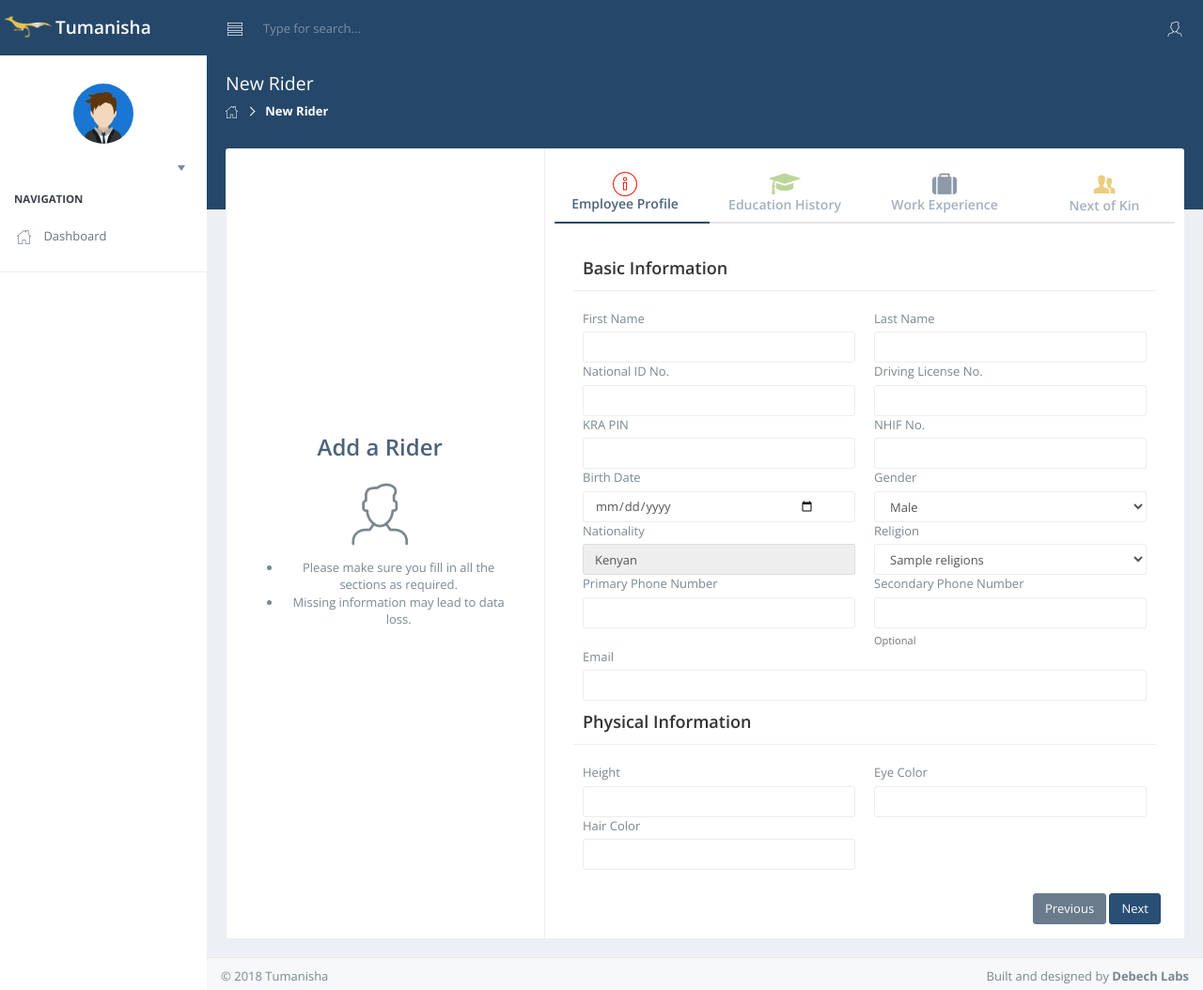
After one commit to tumanisha-dev-team/tumanisha-app, a Laravel app: template resources/views/dashboard/employees/newrider.blade.php in a window 1280 px wide. The commit adds this page. Shown: the whole page at 94% size. Run offline with Laravel 8, Linux system fonts and the light colour scheme; the template is opened without the code that fills it: most values are stand-ins (such as "Sample title", 1, 10 or a date in 2020); data that the repository does not hold is empty; some libraries are stand-ins or nearby versions; some web fonts are replaced.

Commit message:
Started the riders module

```diff
--- /dev/null
+++ b/resources/views/dashboard/employees/newrider.blade.php
@@ -0,0 +1,497 @@
+@extends('layouts.dashboard')
+
+@section('title', 'New Rider')
+
+@section('css')
+<link href="{{ asset('dashboard/plugins/ionicons/css/ionicons.min.css') }}" rel="stylesheet">
+<link rel="stylesheet" type="text/css" href="{{ asset('dashboard/plugins/bootstrap-validator/bootstrapValidator.min.css') }}">
+@endsection
+
+@section('content')
+<div class="panel">
+	<div class="eq-height clearfix">
+		<div class="col-md-4 eq-box-md text-center box-vmiddle-wrap bord-hor">
+			<div class="box-vmiddle pad-all">
+				<h3 class="text-main">Add a Rider</h3>
+				<div class="pad-ver">
+					 <i class="demo-pli-male icon-5x"></i>
+				</div>
+				<ul>
+					<li>Please make sure you fill in all the sections as required.</li>
+					<li>Missing information may lead to data loss.</li>
+				</ul>
+			</div>
+		</div>
+		<div class="col-md-8 eq-box-md eq-no-panel">
+			<div id="demo-main-wz">
+				<ul class="row wz-step wz-icon-bw wz-nav-off mar-top">
+					<li class="col-xs-3">
+						<a data-toggle="tab" href="#employee-profile">
+							<span class="text-danger"><i class="demo-pli-information icon-2x"></i></span>
+							<h5 class="mar-no">Employee Profile</h5>
+						</a>
+					</li>
+
+					<li class="col-xs-3">
+						<a data-toggle="tab" href="#education-history">
+							<span class="text-success"><i class="fa fa-graduation-cap fa-2x"></i></span>
+							<h5 class="mar-no">Education History</h5>
+						</a>
+					</li>
+
+					<li class="col-xs-3">
+						<a data-toggle="tab" href="#work-experience">
+							<span class="text-primary"><i class="fa fa-suitcase fa-2x"></i></span>
+							<h5 class="mar-no">Work Experience</h5>
+						</a>
+					</li>
+
+					<li class="col-xs-3">
+						<a data-toggle="tab" href="#next-of-kin">
+							<span class="text-warning"><i class="ion ion-person-stalker icon-2x"></i></span>
+							<h5 class="mar-no">Next of Kin</h5>
+						</a>
+					</li>
+				</ul>
+
+				<div class="progress progress-xs">
+					<div class="progress-bar progress-bar-primary"></div>
+				</div>
+
+				{!! Form::open(['id' => 'employee-form', 'url' => route('post-new-rider')]) !!}
+
+					<div class="panel-body">
+						<div class="tab-content">
+							<div id="employee-profile" class="tab-pane">
+								<fieldset>
+									<legend>Basic Information</legend>
+									<div class="form-group">
+										<div class="col-lg-6">
+											{!! Form::label('first_name', 'First Name', ['class' => 'control-label']) !!}
+											{!! Form::text('first_name', NULL, ['class' => 'form-control']) !!}
+										</div>
+										<div class="col-lg-6">
+											{!! Form::label('last_name', 'Last Name', ['class' => 'control-label']) !!}
+											{!! Form::text('last_name', NULL, ['class' => 'form-control']) !!}
+										</div>
+									</div>
+
+									<div class="form-group">
+										<div class="col-lg-6">
+											{!! Form::label('national_id_no', 'National ID No.', ['class' => 'control-label']) !!}
+											{!! Form::text('national_id_no', NULL, ['class' => 'form-control']) !!}
+										</div>
+										<div class="col-lg-6">
+											{!! Form::label('license_no', 'Driving License No.', ['class' => 'control-label']) !!}
+											{!! Form::text('license_no', NULL, ['class' => 'form-control']) !!}
+										</div>
+									</div>
+
+									<div class="form-group">
+										<div class="col-lg-6">
+											{!! Form::label('kra_pin', 'KRA PIN', ['class' => 'control-label']) !!}
+											{!! Form::text('kra_pin', NULL, ['class' => 'form-control']) !!}
+										</div>
+										<div class="col-lg-6">
+											{!! Form::label('nhif_no', 'NHIF No.', ['class' => 'control-label']) !!}
+											{!! Form::text('nhif_no', NULL, ['class' => 'form-control']) !!}
+										</div>
+									</div>
+
+									<div class="form-group">
+										<div class="col-lg-6">
+											{!! Form::label('date_of_birth', 'Birth Date', ['class' => 'control-label']) !!}
+											{!! Form::date('date_of_birth', NULL, ['class' => 'form-control']) !!}
+										</div>
+										<div class="col-lg-6">
+											{!! Form::label('gender', 'Gender', ['class' => 'control-label']) !!}
+											{!! Form::select('gender', ['Male', 'Female'], NULL, ['class' => 'form-control']) !!}
+										</div>
+									</div>
+
+									<div class="form-group">
+										<div class="col-lg-6">
+											{!! Form::label('nationality', 'Nationality', ['class' => 'control-label']) !!}
+											{!! Form::text('nationality', 'Kenyan', ['class' => 'form-control', 'disabled' => 'disabled']) !!}
+										</div>
+										<div class="col-lg-6">
+											{!! Form::label('religion', 'Religion', ['class' => 'control-label']) !!}
+											{!! Form::select('religion', $religions, NULL, ['class' => 'form-control']) !!}
+										</div>
+									</div>
+
+									<div class="form-group">
+										<div class="col-lg-6">
+											{!! Form::label('primary_phone_number', 'Primary Phone Number', ['class' => 'control-label']) !!}
+											{!! Form::text('primary_phone_number', NULL, ['class' => 'form-control']) !!}
+										</div>
+										<div class="col-lg-6">
+											{!! Form::label('secondary_phone_number', 'Secondary Phone Number', ['class' => 'control-label']) !!}
+											{!! Form::text('secondary_phone_number', NULL, ['class' => 'form-control']) !!}
+											<small class="help-block">Optional</small>
+										</div>
+									</div>
+
+									<div class="form-group">
+										<div class="col-lg-12">
+											{!! Form::label('email', 'Email', ['class' => 'control-label']) !!}
+											{!! Form::email('email', NULL, ['class' => 'form-control']) !!}
+										</div>
+									</div>
+								</fieldset>
+
+								<fieldset>
+									<legend>Physical Information</legend>
+									<div class="form-group">
+										<div class="col-lg-6">
+											{!! Form::label('height', 'Height', ['class' => 'control-label']) !!}
+											{!! Form::number('height', NULL, ['class' => 'form-control']) !!}
+										</div>
+										<div class="col-lg-6">
+											{!! Form::label('eye_color', 'Eye Color', ['class' => 'control-label']) !!}
+											{!! Form::text('eye_color', NULL, ['class' => 'form-control']) !!}
+										</div>
+									</div>
+
+									<div class="form-group">
+										<div class="col-lg-6">
+											{!! Form::label('hair_color', 'Hair Color', ['class' => 'control-label']) !!}
+											{!! Form::text('hair_color', NULL, ['class' => 'form-control']) !!}
+										</div>
+									</div>
+								</fieldset>
+							</div>
+
+							<div id="education-history" class="tab-pane">
+								<div class="form-group">
+									{!! Form::label('college_high_schoool', 'High School/College') !!}
+									{!! Form::text('college_high_school', NULL, ['class' => 'form-control']) !!}
+								</div>
+
+								<div class="form-group">
+									{!! Form::label('primary_school', 'Primary School') !!}
+									{!! Form::text('primary_school', NULL, ['class' => 'form-control']) !!}
+								</div>
+							</div>
+
+							<div id="work-experience" class="tab-pane">
+								<div id="work-experience-template-holder">
+									<div class="work-experience-template bord-all pad-all mar-btm" id="experience_0" data-id = "0">
+										<div class="form-group mar-btm">
+											<div class="col-lg-6">
+												{!! Form::label('company', 'Company Name', ['class' => 'control-label']) !!}
+												{!! Form::text('company[]', NULL, ['class' => 'form-control']) !!}
+											</div>
+											<div class="col-lg-6">
+												{!! Form::label('role', 'Role', ['class' => 'control-label']) !!}
+												{!! Form::text('role[]', NULL, ['class' => 'form-control']) !!}
+											</div>
+										</div>
+										<div class="form-group mar-top">
+											<label class="control-label">Referees</label>
+											<table class="table table-vcenter">
+												<thead>
+													<th>#</th>
+													<th>Name</th>
+													<th>Phone</th>
+													<th>Email</th>
+													<th></th>
+												</thead>
+												<tbody class="referee_content">
+													<tr class="referee_rows">
+														<td>1</td>
+														<td class="referee_name">{!! Form::text('referee_name[0][]', NULL, ['class' => 'form-control']) !!}</td>
+														<td class="referee_contact">{!! Form::text('referee_contact[0][]', NULL, ['class' => 'form-control']) !!}</td>
+														<td class="referee_email">{!! Form::email('referee_email[0][]', NULL, ['class' => 'form-control']) !!}</td>
+														<td><a class="btn btn-danger btn-xs remove-referee"><i class="fa fa-minus"></i>&nbsp;&nbsp;Remove Referee</a></td>
+													</tr>
+												</tbody>
+											</table>
+										</div>
+
+										<div class="text-right">
+											<a class="btn btn-xs btn-default add-referee"><i class="fa fa-plus"></i>&nbsp;&nbsp;Add Referee</a>
+											<a class="btn btn-xs btn-danger remove-experience"><i class="fa fa-minus"></i>&nbsp;&nbsp;Remove Experience</a>
+										</div>
+									</div>
+								</div>
+
+								<a class="btn btn-default btn-xs" id="add-experience" role="button"><i class="fa fa-plus"></i>&nbsp;&nbsp;Add Experience</a>
+							</div>
+
+							<div id="next-of-kin" class="tab-pane">
+								<div id="next-of-kin-template">
+									<div class="nextkin bord-all pad-all mar-btm">
+										<div class="row form-group mar-btm">
+											<div class="col-md-6">
+												{!! Form::label('name', 'Name', ['class' => 'control-label']) !!}
+												{!! Form::text('name', NULL, ['class' => 'form-control']) !!}
+											</div>
+											<div class="col-md-6">
+												{!! Form::label('contact', 'Phone Number', ['class' => 'control-label']) !!}
+												{!! Form::text('contact', NULL, ['class' => 'form-control']) !!}
+											</div>
+										</div>
+
+										<div class="text-right">
+											<a class="btn btn-xs btn-danger remove-kin"><i class="fa fa-minus"></i>&nbsp;&nbsp;Remove Next of Kin</a>
+										</div>
+									</div>
+
+								</div>
+
+								<div class="text-right">
+									<a class="btn btn-xs btn-default add-kin"><i class="fa fa-plus"></i>&nbsp;&nbsp;Add Next of Kin</a>
+								</div>
+							</div>
+						</div>
+					</div>
+
+					<div class="pull-right pad-rgt mar-btm">
+						<button type="button" class="previous btn btn-primary">Previous</button>
+						<button type="button" class="next btn btn-primary">Next</button>
+						<button type="button" class="finish btn btn-success" disabled>Finish</button>
+					</div>
+				{!! Form::close() !!}
+			</div>
+		</div>
+	</div>
+</div>
+@endsection
+
+@section('js')
+<script type="text/javascript" src="{{ asset('dashboard/plugins/bootstrap-wizard/jquery.bootstrap.wizard.min.js') }}"></script>
+<script type="text/javascript" src="{{ asset('dashboard/plugins/bootstrap-validator/bootstrapValidator.min.js') }}"></script>
+<script type="text/javascript">
+	var referee_template = "";
+	var nextofkin_template = "";
+	$(document).ready(function(){
+		var experience_template = $('#work-experience-template-holder').first().html();
+		referee_template = $('.referee_content').html();
+		nextofkin_template = $('#next-of-kin-template').html();
+		$('#demo-main-wz').bootstrapWizard({
+			tabClass		: 'wz-steps',
+			nextSelector	: '.next',
+			previousSelector	: '.previous',
+			onTabClick: function(tab, navigation, index) {
+				return false;
+			},
+			onInit : function(){
+				$('#demo-main-wz').find('.finish').hide().prop('disabled', true);
+			},
+			onTabShow: function(tab, navigation, index) {
+				var $total = navigation.find('li').length;
+				var $current = index+1;
+				var $percent = ($current/$total) * 100;
+				var wdt = 100/$total;
+				var lft = wdt*index;
+
+				$('#demo-main-wz').find('.progress-bar').css({width:wdt+'%',left:lft+"%", 'position':'relative', 'transition':'all .5s'});
+
+
+				// If it's the last tab then hide the last button and show the finish instead
+				if($current >= $total) {
+					$('#demo-main-wz').find('.next').hide();
+					$('#demo-main-wz').find('.finish').show();
+					$('#demo-main-wz').find('.finish').prop('disabled', false);
+				} else {
+					$('#demo-main-wz').find('.next').show();
+					$('#demo-main-wz').find('.finish').hide().prop('disabled', true);
+				}
+			},
+			onNext: function(){
+				isValid = null;
+	            $('#employee-form').bootstrapValidator('validate');
+
+
+	            if(isValid === false)return false;
+			},
+			onFinish: function(){
+				alert("Finish alert called");
+			}
+		});
+
+		var isValid;
+
+		$('#employee-form').bootstrapValidator({
+			message: 'This value is not valid',
+			feedbackIcons: {
+				valid: 'fa fa-check-circle fa-lg text-success',
+				invalid: 'fa fa-times-circle fa-lg',
+				validating: 'fa fa-refresh'
+			},
+			fields: {
+				first_name: {
+					message: "First name is not valid",
+					validators: {
+						notEmpty: {
+							message: 'First name is required.'
+						}
+					}
+				},
+				last_name: {
+					message: "Last name is not valid",
+					validators: {
+						notEmpty: {
+							message: 'Last name is required.'
+						}
+					}
+				},
+				national_id_no: {
+					message: "National ID Number is not valid",
+					validators: {
+						notEmpty: {
+							message: 'National ID Number is required.'
+						}
+					}
+				},
+				license_no: {
+					message: "License Number is not valid",
+					validators: {
+						notEmpty: {
+							message: 'License Number is required.'
+						}
+					}
+				},
+				kra_pin: {
+					message: "KRA PIN is not valid",
+					validators: {
+						notEmpty: {
+							message: 'KRA PIN is required.'
+						}
+					}
+				},
+				date_of_birth: {
+					message: "Date of Birth is not valid",
+					validators: {
+						notEmpty: {
+							message: 'Date of Birth is required.'
+						}
+					}
+				},
+				primary_phone_number: {
+					message: "Primary Phone Number is not valid",
+					validators: {
+						notEmpty: {
+							message: 'Primary Phone Number is required.'
+						}
+					}
+				},
+				email: {
+					message: "Email address is not valid",
+					validators: {
+						notEmpty: {
+							message: 'Email address is required.'
+						}
+					}
+				},
+				height: {
+					message: "Height is not valid",
+					validators: {
+						notEmpty: {
+							message: 'Height is required.'
+						}
+					}
+				},
+				eye_color: {
+					message: "Eye color is not valid",
+					validators: {
+						notEmpty: {
+							message: 'Eye color is required.'
+						}
+					}
+				},
+				hair_color: {
+					message: "Hair color is not valid",
+					validators: {
+						notEmpty: {
+							message: 'Hair color is required.'
+						}
+					}
+				}
+			}
+		}).on('success.field.bv', function(e, data){
+			var $parent = data.element.parents('.form-group');
+			$parent.removeClass('has-success');
+		}).on('error.form.bv', function(e) {
+			isValid = false;
+		});
+
+		$('#add-experience').click(function(){
+			$('#work-experience-template-holder').append(experience_template);
+
+			refreshExperiences();
+		});
+
+		$('#work-experience-template-holder').on('click', 'a.remove-experience', function(){
+			experiences = $('.work-experience-template');
+			if(experiences.length > 1){
+				$(this).parent().parent().remove();
+
+				refreshExperiences();
+			}else{
+				alert("Cannot remove all experiences. You must have at least one!");
+			}
+		});
+
+		$('#work-experience-template-holder').on('click', 'a.remove-referee', function(){
+			$(this).parent().parent().remove();
+		});
+
+		$('#work-experience-template-holder').on('click', 'a.add-referee', function(){
+			refreshReferees(this);
+		});
+
+		$('.add-kin').click(function(){
+			$('#next-of-kin-template').append(nextofkin_template);
+		});
+
+		$('#next-of-kin-template').on('click', 'a.remove-kin', function(){
+			$kins = $('.nextkin');
+			if($kins.length == 1){
+				alert("You must have at least 1 next of kin");
+			}else{
+				$(this).parent().parent().remove();
+			}
+		});
+	});
+
+	function refreshExperiences(){
+		experiences = $('.work-experience-template');
+
+		$.each(experiences, function(key, experience){
+			var exp = $(experience);
+			exp.attr('id', 'experience_' + key);
+			exp.attr('data-id', key);
+			var referee_rows = exp.find('.referee_rows');
+			$.each(referee_rows, function(k, row){
+				refreshInput(key, k, row);
+			});
+		});
+	}
+
+	function refreshReferees(that){
+		main_parent = $(that).parent().parent();
+		var id = main_parent.attr('data-id');
+		referee_content = main_parent.find('.referee_content');
+		referee_content.append(referee_template);
+		rows = referee_content.find('tr');
+		$.each(rows, function(k, row){
+			refreshInput(id, k, row);
+		});
+	}
+
+	function refreshInput(id, row_id, row){
+		no_column = $(row).find('td').first();
+		name_column = $(row).find('td.referee_name');
+		email_column = $(row).find('td.referee_email');
+		contact_column = $(row).find('td.referee_contact');
+
+		number = row_id + 1;
+		no_column.text(number);
+		name_column.find('input').attr('name', 'referee_name['+id+'][]');
+		email_column.find('input').attr('name', 'referee_email['+id+'][]');
+		contact_column.find('input').attr('name', 'referee_contact['+id+'][]');
+	}
+</script>
+@endsection
--- a/resources/views/layouts/dashboard.blade.php
+++ b/resources/views/layouts/dashboard.blade.php
@@ -14,7 +14,6 @@
 
 	<link href="{{ asset('dashboard/css/bootstrap.min.css') }}" rel="stylesheet">
 
-	@yield('css')
 	<link href="{{ asset('dashboard/css/nifty.min.css') }}" rel="stylesheet">
 	<link href="{{ asset('dashboard/css/demo/nifty-demo-icons.min.css') }}" rel="stylesheet">
 
@@ -24,6 +23,8 @@
 	<link href="{{ asset('dashboard/css/demo/nifty-demo-icons.min.css') }}" rel="stylesheet">
 	<link rel="stylesheet" type="text/css" href="{{ asset('dashboard/plugins/font-awesome/css/font-awesome.min.css') }}">
 	<link rel="stylesheet" type="text/css" href="{{ asset('node_modules/toastr/build/toastr.min.css') }}">
+
+	@yield('css')
 </head>
 <body>
 	<form id="logout-form" action="{{ route('logout') }}" method="POST" style="display: none;">@csrf</form>
@@ -183,9 +184,9 @@
 									@if(Auth::user()->user_role == "admin" || Auth::user()->user_role == "hr")
 									<li class="list-header">Human Resource</li>
 									<li>
-										<a href="/">
+										<a href="{{ route('riders-list') }}">
 											<i class="demo-pli-male"></i>
-											<span class="menu-title">Riders</span>
+											<span class="menu-title">Employees</span>
 										</a>
 									</li>
 									@endif
--- a/routes/web.php
+++ b/routes/web.php
@@ -23,3 +23,9 @@ Route::prefix('assets')->group(function(){
 	Route::put('manage-asset/edit/{id}', 'Dashboard\AssetManagementController@update')->name('editAsset');
 	Route::post('/manage-asset/add-tracker-report/{id}', 'Dashboard\AssetManagementController@storeTrackerReport')->name('addTrackerReport');
 });
+
+Route::prefix('employees')->group(function(){
+	Route::get('/riders', 'Dashboard\EmployeeController@riders')->name('riders-list');
+	Route::get('/rider/new', 'Dashboard\EmployeeController@newRider')->name('new-rider');
+	Route::post('/rider/add', 'Dashboard\EmployeeController@store')->name('post-new-rider');
+});
```
Also changed, not shown: app/Enums/Religion.php (added, +16 -0 lines), app/Http/Controllers/Dashboard/EmployeeController.php (added, +20 -0 lines), app/Rider.php (added, +41 -0 lines), app/RiderExperience.php (added, +22 -0 lines), app/RiderExperienceReferee.php (added, +19 -0 lines), app/RiderNextOfKin.php (added, +18 -0 lines), resources/views/dashboard/employees/riders.blade.php (added, +29 -0 lines), database/migrations/2018_10_02_083953_create_riders_table.php (added), database/migrations/2018_10_02_084038_create_rider_experiences_table.php (added), database/migrations/2018_10_02_084123_create_rider_experience_referees_table.php (added), database/migrations/2018_10_02_084209_create_rider_next_of_kins_table.php (added).
